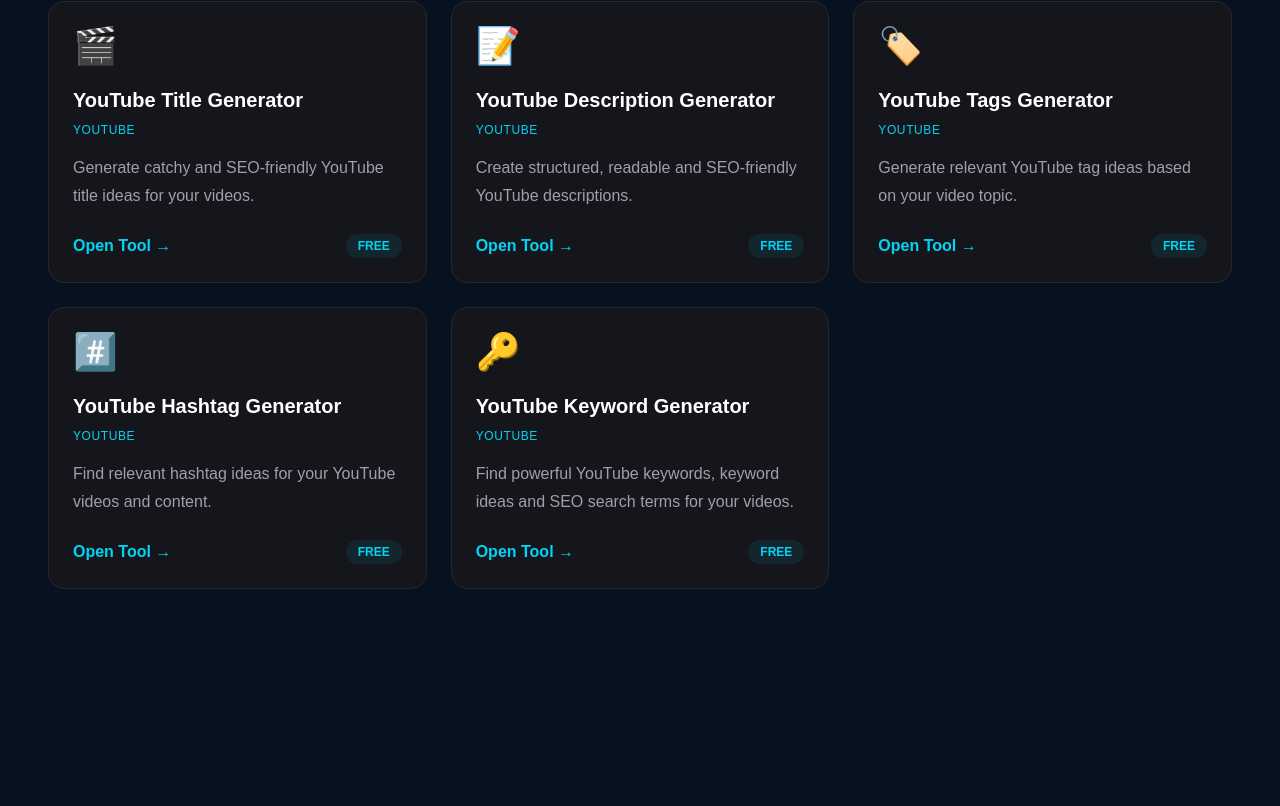
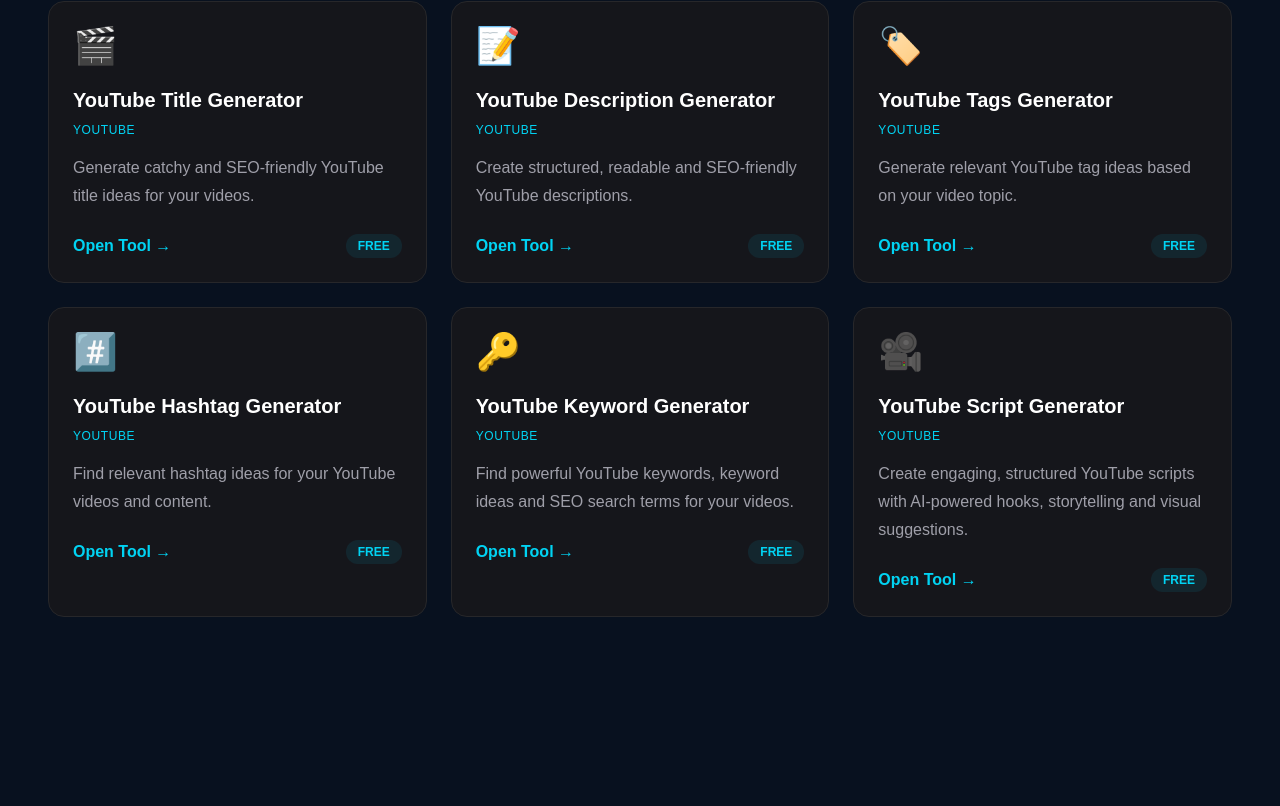
Before and after one commit to mahiramavat2024-cmd/videoseotools, a Next.js app in the folder client/: page / in a window 1280 px wide. Shown: the part 2888-3694 px from the top of the page. Built offline with nearby package versions, Linux system fonts and the light colour scheme.

Commit message:
Add YouTube Script Generator to tools

```diff
--- a/client/components/ToolSearch.tsx
+++ b/client/components/ToolSearch.tsx
@@ -55,6 +55,19 @@
     category: "YOUTUBE",
     href: "/youtube/keyword-generator",
     icon: "🔑",
+  },
+
+  /* =========================
+     YOUTUBE SCRIPT GENERATOR
+  ========================= */
+
+  {
+    title: "YouTube Script Generator",
+    description:
+      "Create engaging, structured YouTube scripts with AI-powered hooks, storytelling and visual suggestions.",
+    category: "YOUTUBE",
+    href: "/youtube/script-generator",
+    icon: "🎥",
   },
 ];
 
@@ -138,26 +151,31 @@
             className="group rounded-2xl border border-zinc-800 bg-zinc-900/80 p-6 transition-all duration-300 hover:-translate-y-1 hover:border-cyan-500/60 hover:bg-zinc-900 hover:shadow-[0_0_25px_rgba(6,182,212,0.12)]"
           >
             {/* Icon */}
+
             <div className="text-4xl transition-transform duration-300 group-hover:scale-110">
               {tool.icon}
             </div>
 
             {/* Title */}
+
             <h3 className="mt-5 text-xl font-bold text-white transition-colors group-hover:text-cyan-400">
               {tool.title}
             </h3>
 
             {/* Category */}
+
             <p className="mt-2 text-xs font-medium uppercase tracking-wider text-cyan-400">
               {tool.category}
             </p>
 
             {/* Description */}
+
             <p className="mt-4 leading-7 text-zinc-400">
               {tool.description}
             </p>
 
             {/* Bottom */}
+
             <div className="mt-6 flex items-center justify-between">
               <span className="font-semibold text-cyan-400 transition-transform duration-300 group-hover:translate-x-1">
                 Open Tool →
@@ -184,7 +202,8 @@
           </h3>
 
           <p className="mt-2 text-zinc-400">
-            Try searching for title, description, tags, hashtags or keywords.
+            Try searching for title, description, tags, hashtags, keywords
+            or script.
           </p>
 
           <button
```
